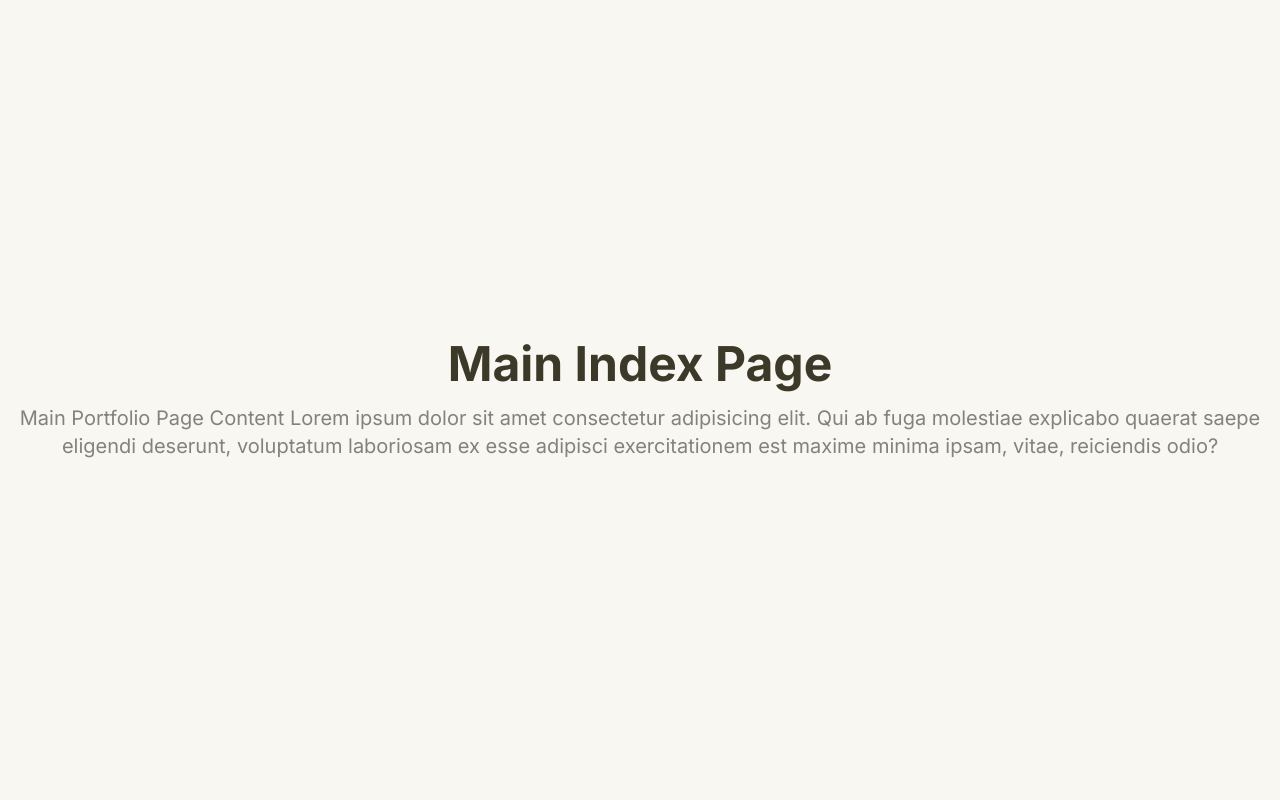
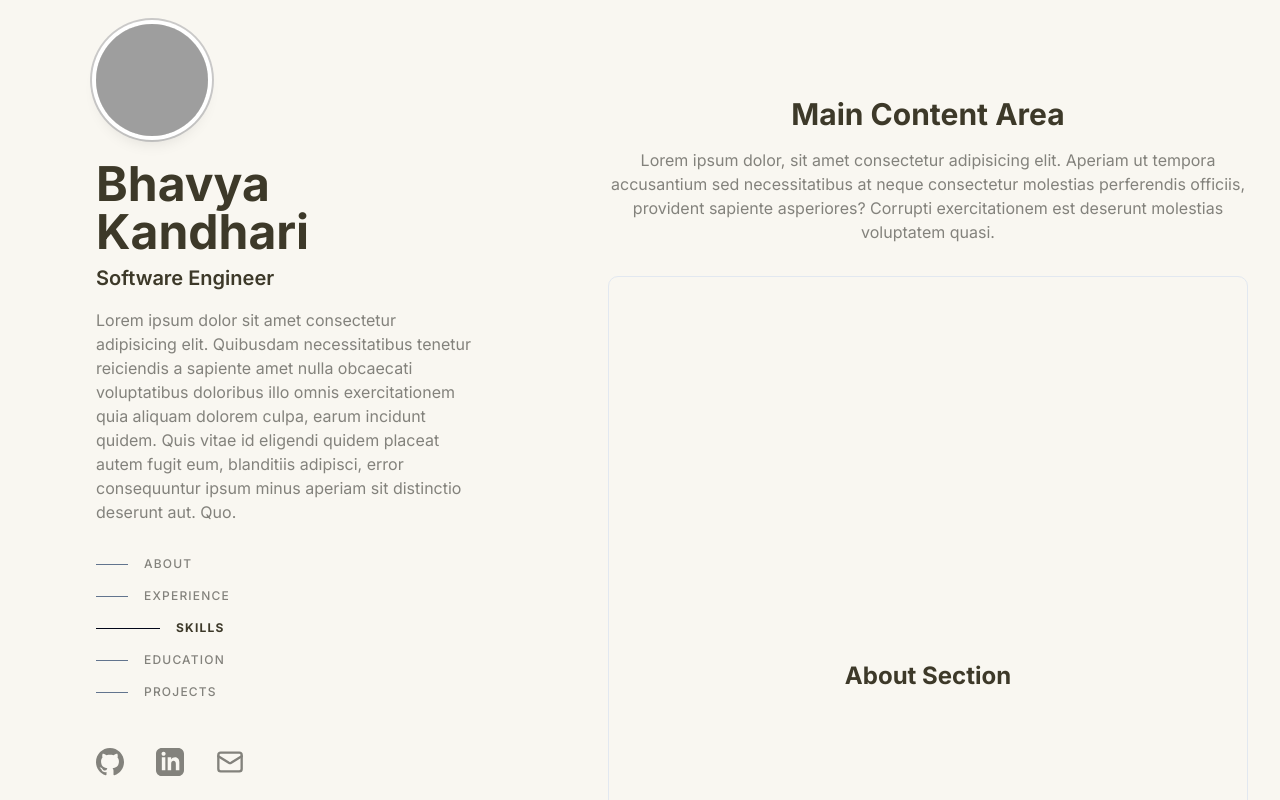
Before and after one commit to bkandh30/bhavya-portfolio-v3, a React (Vite) app: page / in a window 1280 px wide. Shown: the top 800 px of the page. Built offline with nearby package versions, Linux system fonts and the light colour scheme; grey boxes are pictures that could not be loaded.

Commit message:
Added active section scroll functionality

```diff
--- a/src/pages/Index.tsx
+++ b/src/pages/Index.tsx
@@ -1,15 +1,195 @@
+import { useState, useEffect } from "react";
+import { Mail } from "lucide-react";
+import { Avatar, AvatarFallback, AvatarImage } from "@/components/ui/avatar";
+
 const Index = () => {
+  const [activeSection, setActiveSection] = useState("about");
+
+  useEffect(() => {
+    const handleScroll = () => {
+      const sections = [
+        "about",
+        "experience",
+        "skills",
+        "education",
+        "projects",
+      ];
+      const scrollPosition = window.scrollY + window.innerHeight / 2;
+
+      for (const section of sections) {
+        const element = document.getElementById(section);
+        if (element) {
+          const { offsetTop, offsetHeight } = element;
+          if (
+            scrollPosition >= offsetTop &&
+            scrollPosition < offsetTop + offsetHeight
+          ) {
+            setActiveSection(section);
+            break;
+          }
+        }
+      }
+    };
+
+    window.addEventListener("scroll", handleScroll);
+    return () => window.removeEventListener("scroll", handleScroll);
+  }, []);
+
+  const scrollToSection = (id: string) => {
+    const element = document.getElementById(id);
+    element?.scrollIntoView({ behavior: "smooth" });
+  };
+
   return (
-    <div className="min-h-screen bg-navy flex items-center justify-center">
-      <div className="text-center">
-        <h1 className="text-5xl font-bold text-slate mb-4">Main Index Page</h1>
-        <p className="text-xl text-slate-muted">
-          Main Portfolio Page Content Lorem ipsum dolor sit amet consectetur
-          adipisicing elit. Qui ab fuga molestiae explicabo quaerat saepe
-          eligendi deserunt, voluptatum laboriosam ex esse adipisci
-          exercitationem est maxime minima ipsam, vitae, reiciendis odio?
-        </p>
-      </div>
+    <div className="min-h-screen bg-navy relative">
+      {/* Fixed Sidebar - Only visible on large screens */}
+      <aside className="hidden lg:fixed lg:left-0 lg:top-0 lg:h-screen lg:w-[45%] lg:flex lg:items-center lg:justify-center lg:p-24">
+        <div className="max-w-md w-full">
+          <Avatar className="h-28 w-28 mb-6 ring-2 ring-primary/20 ring-offset-4 ring-offset-background shadow-lg">
+            <AvatarImage
+              src="https://images.unsplash.com/photo-1494790108377-be9c29b29330?w=200&h=200&fit=crop"
+              alt="Profile"
+            />
+            <AvatarFallback className="text-2xl font-bold bg-primary/10 text-primary">
+              Bhavya Kandhari
+            </AvatarFallback>
+          </Avatar>
+          <h1 className="text-5xl font-bold text-slate mb-2">
+            Bhavya Kandhari
+          </h1>
+          <h2 className="text-xl font-semibold text-slate mb-4">
+            Software Engineer
+          </h2>
+          <p className="text-slate-muted mb-8">
+            {/* Placeholder Text */}
+            Lorem ipsum dolor sit amet consectetur adipisicing elit. Quibusdam
+            necessitatibus tenetur reiciendis a sapiente amet nulla obcaecati
+            voluptatibus doloribus illo omnis exercitationem quia aliquam
+            dolorem culpa, earum incidunt quidem. Quis vitae id eligendi quidem
+            placeat autem fugit eum, blanditiis adipisci, error consequuntur
+            ipsum minus aperiam sit distinctio deserunt aut. Quo.
+          </p>
+
+          {/* Navigation */}
+          <nav className="mb-12 hidden lg:block">
+            <ul className="space-y-4">
+              {["about", "experience", "skills", "education", "projects"].map(
+                (section) => (
+                  <li key={section}>
+                    <button
+                      onClick={() => scrollToSection(section)}
+                      className={`group flex items-center text-xs uppercase tracking-widest transition-all duration-300 focus-visible:outline-none focus-visible:ring-2 focus-visible:ring-primary focus-visible:ring-offset-2 rounded-sm ${
+                        activeSection === section
+                          ? "text-slate font-bold"
+                          : "text-slate-muted hover:text-slate font-medium"
+                      }`}
+                    >
+                      <span
+                        className={`inline-block h-px transition-all duration-300 mr-4 ${
+                          activeSection === section
+                            ? "w-16 bg-foreground"
+                            : "w-8 bg-muted-foreground group-hover:w-16 group-hover:bg-foreground"
+                        }`}
+                      />
+                      {section}
+                    </button>
+                  </li>
+                )
+              )}
+            </ul>
+          </nav>
+
+          {/* Social Links */}
+          <div className="flex items-center gap-8">
+            <a
+              href="https://github.com"
+              target="_blank"
+              rel="noopener noreferrer"
+              className="text-slate-muted hover:text-cyan transition-all duration-300 hover:scale-110 focus-visible:outline-none focus-visible:ring-2 focus-visible:ring-primary focus-visible:ring-offset-2 rounded"
+              aria-label="GitHub"
+            >
+              <svg
+                xmlns="http://www.w3.org/2000/svg"
+                className="w-7 h-7"
+                fill="currentColor"
+                viewBox="0 0 24 24"
+              >
+                <path d="M12 0c-6.626 0-12 5.373-12 12 0 5.302 3.438 9.8 8.207 11.387.599.111.793-.261.793-.577v-2.234c-3.338.726-4.033-1.416-4.033-1.416-.546-1.387-1.333-1.756-1.333-1.756-1.089-.745.083-.729.083-.729 1.205.084 1.839 1.237 1.839 1.237 1.07 1.834 2.807 1.304 3.492.997.107-.775.418-1.305.762-1.604-2.665-.305-5.467-1.334-5.467-5.931 0-1.311.469-2.381 1.236-3.221-.124-.303-.535-1.524.117-3.176 0 0 1.008-.322 3.301 1.23.957-.266 1.983-.399 3.003-.404 1.02.005 2.047.138 3.006.404 2.291-1.552 3.297-1.23 3.297-1.23.653 1.653.242 2.874.118 3.176.77.84 1.235 1.911 1.235 3.221 0 4.609-2.807 5.624-5.479 5.921.43.372.823 1.102.823 2.222v3.293c0 .319.192.694.801.576 4.765-1.589 8.199-6.086 8.199-11.386 0-6.627-5.373-12-12-12z" />
+              </svg>
+            </a>
+            <a
+              href="https://linkedin.com"
+              target="_blank"
+              rel="noopener noreferrer"
+              className="text-slate-muted hover:text-cyan transition-all duration-300 hover:scale-110 focus-visible:outline-none focus-visible:ring-2 focus-visible:ring-primary focus-visible:ring-offset-2 rounded"
+              aria-label="LinkedIn"
+            >
+              <svg
+                xmlns="http://www.w3.org/2000/svg"
+                className="w-7 h-7"
+                fill="currentColor"
+                viewBox="0 0 24 24"
+              >
+                <path d="M19 0h-14c-2.761 0-5 2.239-5 5v14c0 2.761 2.239 5 5 5h14c2.762 0 5-2.239 5-5v-14c0-2.761-2.238-5-5-5zm-11 19h-3v-11h3v11zm-1.5-12.268c-.966 0-1.75-.79-1.75-1.764s.784-1.764 1.75-1.764 1.75.79 1.75 1.764-.783 1.764-1.75 1.764zm13.5 12.268h-3v-5.604c0-3.368-4-3.113-4 0v5.604h-3v-11h3v1.765c1.396-2.586 7-2.777 7 2.476v6.759z" />
+              </svg>
+            </a>
+            <a
+              href="mailto:hello@example.com"
+              className="text-slate-muted hover:text-cyan transition-all duration-300 hover:scale-110 focus-visible:outline-none focus-visible:ring-2 focus-visible:ring-primary focus-visible:ring-offset-2 rounded"
+              aria-label="Email"
+            >
+              <Mail className="w-7 h-7" />
+            </a>
+          </div>
+        </div>
+      </aside>
+
+      {/* Main Content - Will add it later */}
+      <main className="lg:ml-[45%] min-h-screen">
+        <div className="max-w-3xl mx-auto px-4 sm:px-6 lg:px-8 py-12 sm:py-16 lg:py-24">
+          <div className="text-center text-slate">
+            <h2 className="text-3xl font-bold mb-4">Main Content Area</h2>
+            <p className="text-slate-muted">
+              Lorem ipsum dolor, sit amet consectetur adipisicing elit. Aperiam
+              ut tempora accusantium sed necessitatibus at neque consectetur
+              molestias perferendis officiis, provident sapiente asperiores?
+              Corrupti exercitationem est deserunt molestias voluptatem quasi.
+            </p>
+
+            {/* Temporary sections for testing active scroll section */}
+            <div
+              id="about"
+              className="h-screen flex items-center justify-center border border-slate/20 rounded-lg mt-8"
+            >
+              <h3 className="text-2xl font-bold">About Section</h3>
+            </div>
+            <div
+              id="experience"
+              className="h-screen flex items-center justify-center border border-slate/20 rounded-lg mt-8"
+            >
+              <h3 className="text-2xl font-bold">Experience Section</h3>
+            </div>
+            <div
+              id="skills"
+              className="h-screen flex items-center justify-center border border-slate/20 rounded-lg mt-8"
+            >
+              <h3 className="text-2xl font-bold">Skills Section</h3>
+            </div>
+            <div
+              id="education"
+              className="h-screen flex items-center justify-center border border-slate/20 rounded-lg mt-8"
+            >
+              <h3 className="text-2xl font-bold">Education Section</h3>
+            </div>
+            <div
+              id="projects"
+              className="h-screen flex items-center justify-center border border-slate/20 rounded-lg mt-8"
+            >
+              <h3 className="text-2xl font-bold">Projects Section</h3>
+            </div>
+          </div>
+        </div>
+      </main>
     </div>
   );
 };
```
